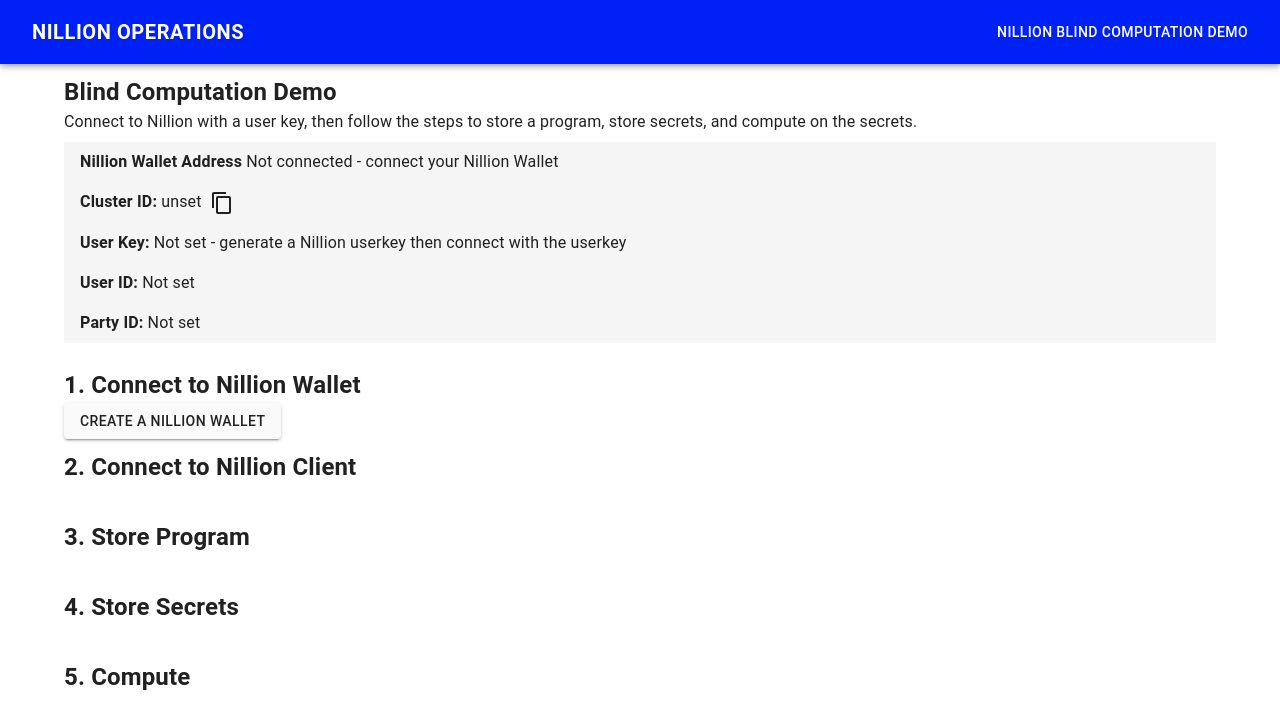
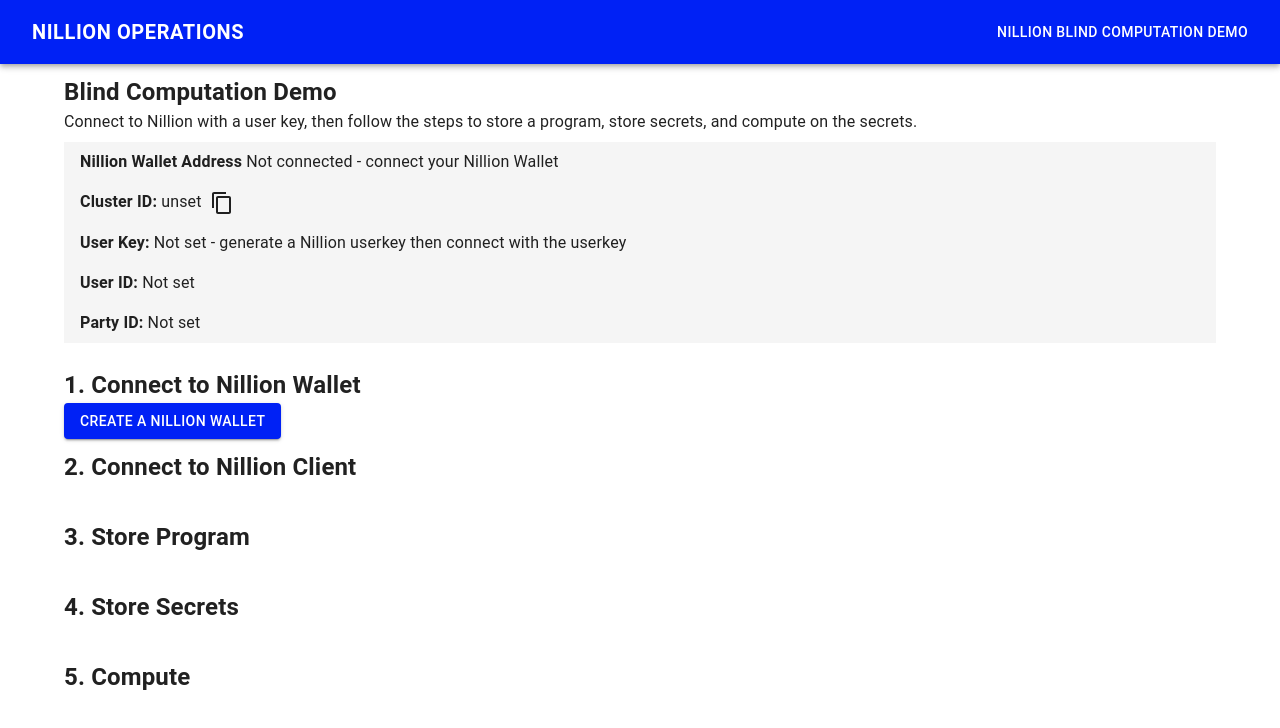
Before and after one commit to NillionNetwork/cra-nillion, a React app: page /compute in a window 1280 px wide. Shown: the top 728 px of the page. Built offline with nearby package versions, Linux system fonts and the light colour scheme; no server answers.

Commit message:
add initial seed

```diff
--- a/src/nillion/components/CreateClient.tsx
+++ b/src/nillion/components/CreateClient.tsx
@@ -26,7 +26,7 @@
     if (userKey) {
       await nillion.default();
       const uk = nillion.UserKey.from_base58(userKey);
-      const newClient = await initializeNillionClient(uk, seed);
+      const newClient = await initializeNillionClient(uk, defaultNodeKeySeed);
       setClient(newClient);
     }
   };
--- a/src/nillion/components/KeplrConnectButton.tsx
+++ b/src/nillion/components/KeplrConnectButton.tsx
@@ -79,7 +79,7 @@
     </>
   ) : (
     <a href="https://docs.nillion.com/guide-testnet-connect" target="_blank">
-      <Button variant="contained" color="secondary">
+      <Button variant="contained" color="primary">
         Create a Nillion Wallet
       </Button>
     </a>
```
